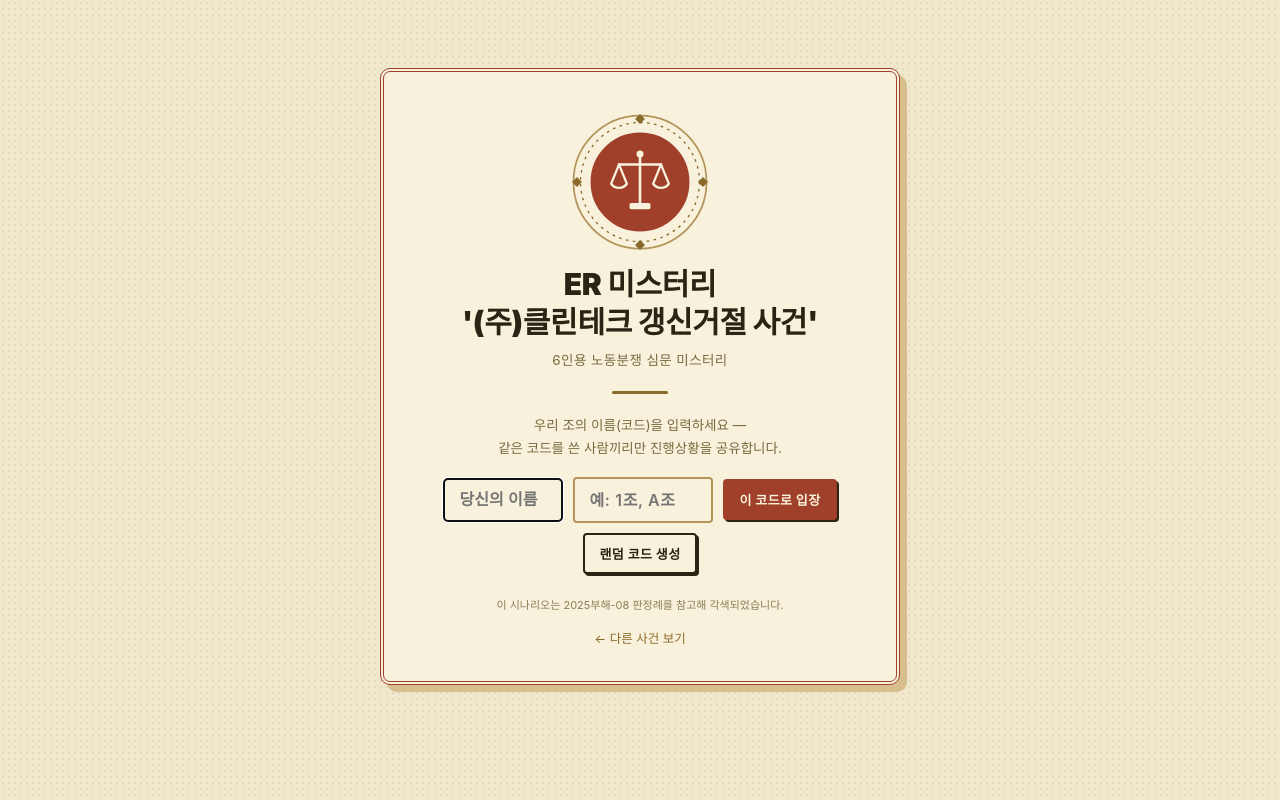
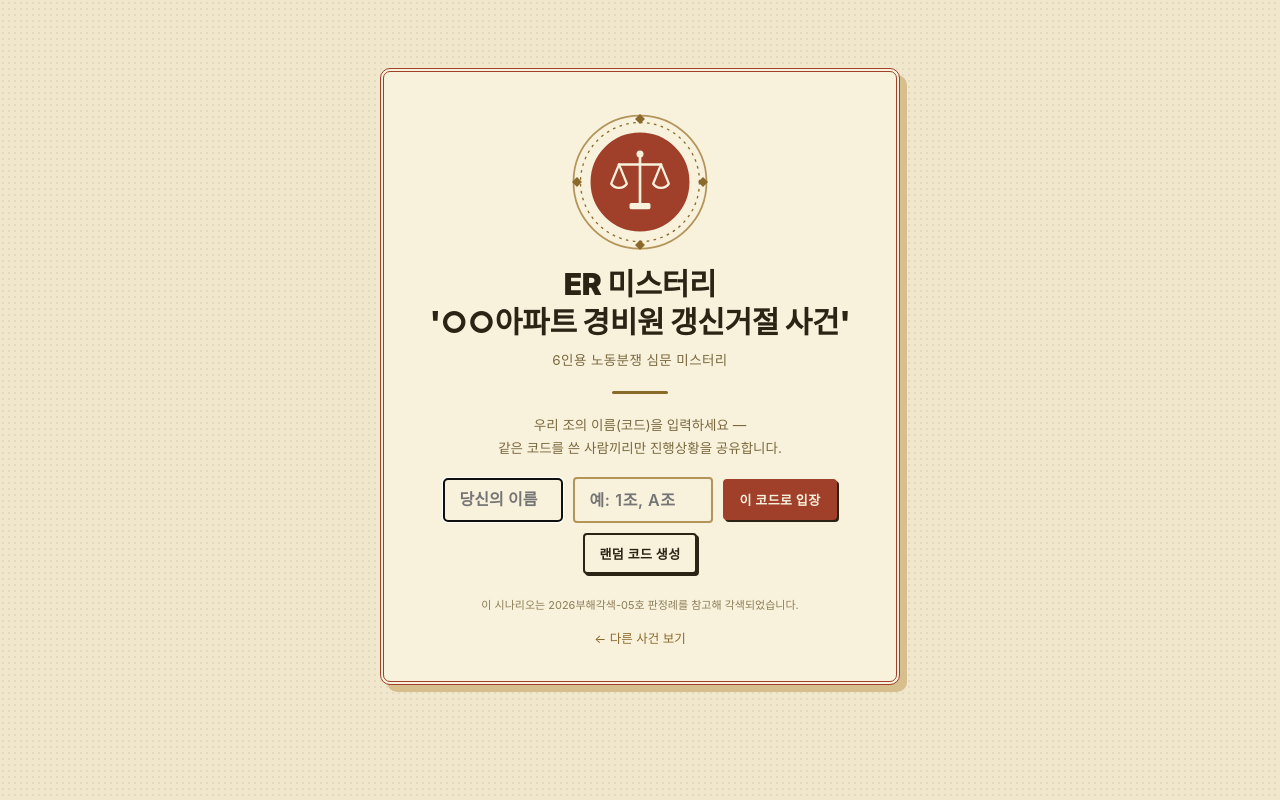
Before and after one commit to immin1213-del/labor-mystery, a plain HTML site: page case4/index.html in a window 1280 px wide. Drawn offline with Linux system fonts and the light colour scheme; a web font is replaced by a local one.

Commit message:
case4: 제목·사건번호 클린테크→경비원 사건으로 수정

```diff
--- a/case4/index.html
+++ b/case4/index.html
@@ -3,7 +3,7 @@
 <head>
 <meta charset="UTF-8">
 <meta name="viewport" content="width=device-width, initial-scale=1">
-<title>ER미스터리 '(주)클린테크 갱신거절 사건'</title>
+<title>ER미스터리 '○○아파트 경비원 갱신거절 사건'</title>
 <style>
 /* ============================================================
    DESIGN TOKENS — 빈티지·레트로 사건기록철(색바랜 서류/도장) 단일 테마
@@ -1442,7 +1442,7 @@ function renderRoomGate(){
           <circle cx="80" cy="48" r="4" fill="var(--paper)"/>
         </svg>
       </div>
-      <h1 class="cover-title">ER 미스터리<br>'(주)클린테크 갱신거절 사건'</h1>
+      <h1 class="cover-title">ER 미스터리<br>'○○아파트 경비원 갱신거절 사건'</h1>
       <p class="cover-tagline">6인용 노동분쟁 심문 미스터리</p>
       <div class="cover-divider"></div>
       <p class="cover-lede">우리 조의 이름(코드)을 입력하세요 —<br>같은 코드를 쓴 사람끼리만 진행상황을 공유합니다.</p>
@@ -1456,7 +1456,7 @@ function renderRoomGate(){
         <button class="btn primary" id="joinRoomBtn">이 코드로 입장</button>
         <button class="btn" id="genRoomBtn">랜덤 코드 생성</button>
       </div>
-      <p class="cover-footnote">이 시나리오는 2025부해-08 판정례를 참고해 각색되었습니다.</p>
+      <p class="cover-footnote">이 시나리오는 2026부해각색-05호 판정례를 참고해 각색되었습니다.</p>
       <a href="../" class="cover-back">← 다른 사건 보기</a>
     </div>
   `;
@@ -1509,7 +1509,7 @@ function renderGate(){
   app.innerHTML = `
     <div class="gate">
       <div class="case-no mono">사건번호 ${CASE_NO} · 방 코드 ${myRoom}</div>
-      <h1>ER 미스터리 '(주)클린테크 갱신거절 사건'</h1>
+      <h1>ER 미스터리 '○○아파트 경비원 갱신거절 사건'</h1>
       ${renderGuideBox(CORE_CONCEPTS)}
       ${waiting
         ? `<p class="lede">당신은 <b>${CHARACTERS.find(c=>c.id===myRole).name}</b> 역할입니다. ${ready?"모든 배역이 정해졌습니다 — 준비됐으면 아래 버튼으로 사건을 시작하세요.":"다른 참가자들이 배역을 고르는 중이에요."}</p>`
```
